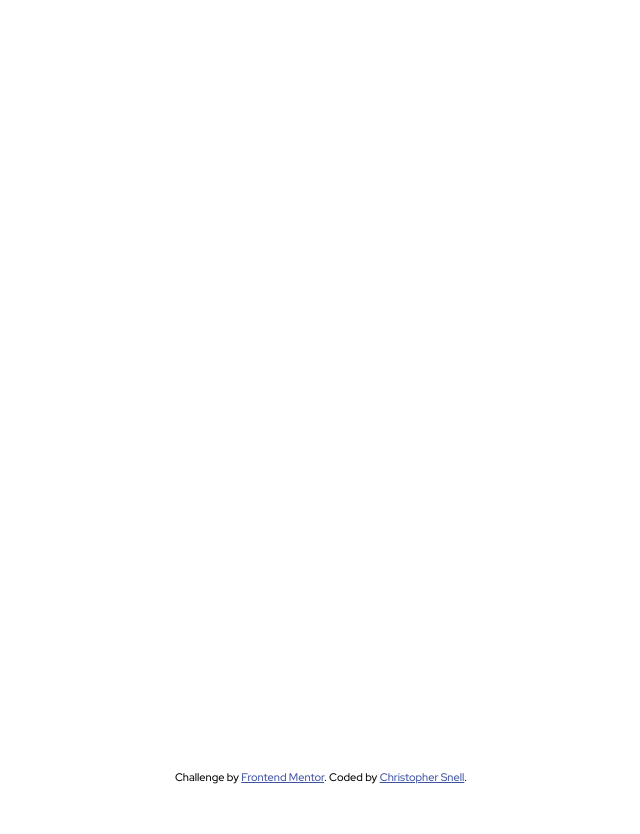
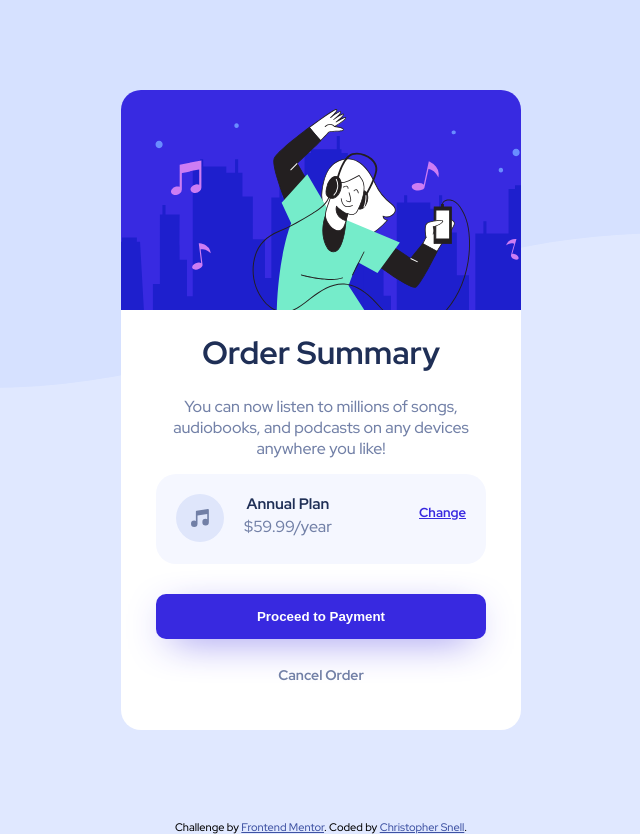
Before and after one commit to snellc1/Order-Summary, a plain HTML site: page index.html in a window 1280 px wide. Shown: the whole page, without its empty margins (319-959 px from the left). Before the commit the page ends 800 px from the top, so only its background shows below. Drawn offline with Linux system fonts and the light colour scheme.

Commit message:
add screenshot

```diff
--- a/index.html
+++ b/index.html
@@ -11,16 +11,41 @@
 
 
     </head>
+
     <body>
+        <div id="container">
 
 
+            <main id="order-wrapper">
+
+                <div id="detail-wrapper">
 
 
+                    <h1>Order Summary</h1>
 
+                    <p> You can now listen to millions of songs, audiobooks, and podcasts on any devices anywhere you like!
 
+                    </p>
 
+                    <div id="plan">
 
+                        <svg id="music"xmlns="http://www.w3.org/2000/svg" width="48" height="48"><g fill="none" fill-rule="evenodd"><circle cx="24" cy="24" r="24" fill="#DFE6FB"/><path fill="#717FA6" fill-rule="nonzero" d="M32.574 15.198a.81.81 0 00-.646-.19L20.581 16.63a.81.81 0 00-.696.803V26.934a3.232 3.232 0 00-1.632-.44A3.257 3.257 0 0015 29.747 3.257 3.257 0 0018.253 33a3.257 3.257 0 003.253-3.253v-8.37l9.726-1.39v5.327a3.232 3.232 0 00-1.631-.441 3.257 3.257 0 00-3.254 3.253 3.257 3.257 0 003.254 3.253 3.257 3.257 0 003.253-3.253V15.81a.81.81 0 00-.28-.613z"/></g></svg>
 
+                        <div id="details">
+                            <h3>Annual Plan</h3>
+                            <span>$59.99/year</span>
+                        </div>
+
+                        <a id="change" href="">Change</a>
+
+                    </div>
+
+                    <a href="#"><button>Proceed to Payment</button></a>
+
+                    <p><a id="cancel" href="#">Cancel Order</a></p>
+                </div>
+
+            </main>
 
           <footer>
                 <div class="attribution">
@@ -28,5 +53,8 @@
                     Coded by <a href="#">Christopher Snell</a>.
                 </div>
             </footer>
+
+        </div>
+
     </body>
 </html>
--- a/style.css
+++ b/style.css
@@ -12,6 +12,111 @@ body {
     margin: 0;
     padding: 0;
     font-family: 'Red Hat Display', sans-serif;
+    background-image: url(/images/pattern-background-desktop.svg);
+    background-repeat: no-repeat;
+    background-size: contain;
+    background-color: var(--pale-blue);
+}
+
+#container {
+    margin: 0 auto;
+}
+
+#order-wrapper {
+    margin: 90px auto;
+    background-image: url(/images/illustration-hero.svg);
+    background-repeat: no-repeat;
+    width: 400px;
+    height: 640px;
+    background-color: #FFF;
+    border-radius: 20px;
+    text-align: center;
+}
+
+#detail-wrapper {
+    padding-top: 220px;
+}
+
+
+h1 {
+    color: var(--dark-blue);
+}
+
+p {
+    margin: 0 auto;
+    font-size: 16px;
+    max-width: 320px;
+    color: var(--desaturared-blue);
+}
+
+#plan {
+    margin: 15px auto;
+    width:330px;
+    height: 90px;
+    background-color: var(--very-pale-blue);
+    border-radius: 20px;
+}
+
+#music {
+    float: left;
+    margin: 20px;
+}
+
+#details {
+    float: left;
+    font-size: 13px;
+}
+
+h3{
+    margin: 20px 0 2px;
+    color: var(--dark-blue);
+}
+
+span {
+    color: var(--desaturared-blue);
+    font-size: 16px;
+}
+
+#change {
+    float: right;
+    font-size: 13px;
+    padding: 30px 20px;
+    color: var(--bright-blue);
+    font-weight: bold;
+}
+
+#change:hover {
+    color: hsl(246, 76%, 77%);
+    text-decoration: none;
+}
+
+button {
+    width: 330px;
+    height: 45px;
+    background-color: var(--bright-blue);
+    border: none;
+    color: #FFF;
+    font-weight: bold;
+    margin-top: 15px;
+    margin-bottom: 25px;
+    border-radius: 10px;
+    box-shadow: 0px 10px 40px -15px var(--bright-blue);
+}
+
+button:hover {
+    background-color: hsl(246, 76%, 77%);
+}
+
+#cancel {
+    text-decoration: none;
+    color: var(--desaturared-blue);
+    font-weight: bold;
+    font-size: 14px;
+
+}
+
+#cancel:hover {
+    color: var(--dark-blue);
 }
 
 .attribution {
@@ -24,10 +129,16 @@ body {
     color: hsl(228, 45%, 44%);
 }
 
-footer {
-    position: absolute;
-    bottom: 0;
-    height: 30px;
-    width: 100%;
+
+
+@media screen and (max-width: 375px) {
+    #order-wrapper {
+        margin: 20px auto;
+        width: 350px;
+    }
+
+    p{
+        max-width: 270px;
+    }
 
 }
```
Also changed, not shown: screenshot.png (added), 1 other file. Lines whose indentation alone changed are shown as unchanged.
